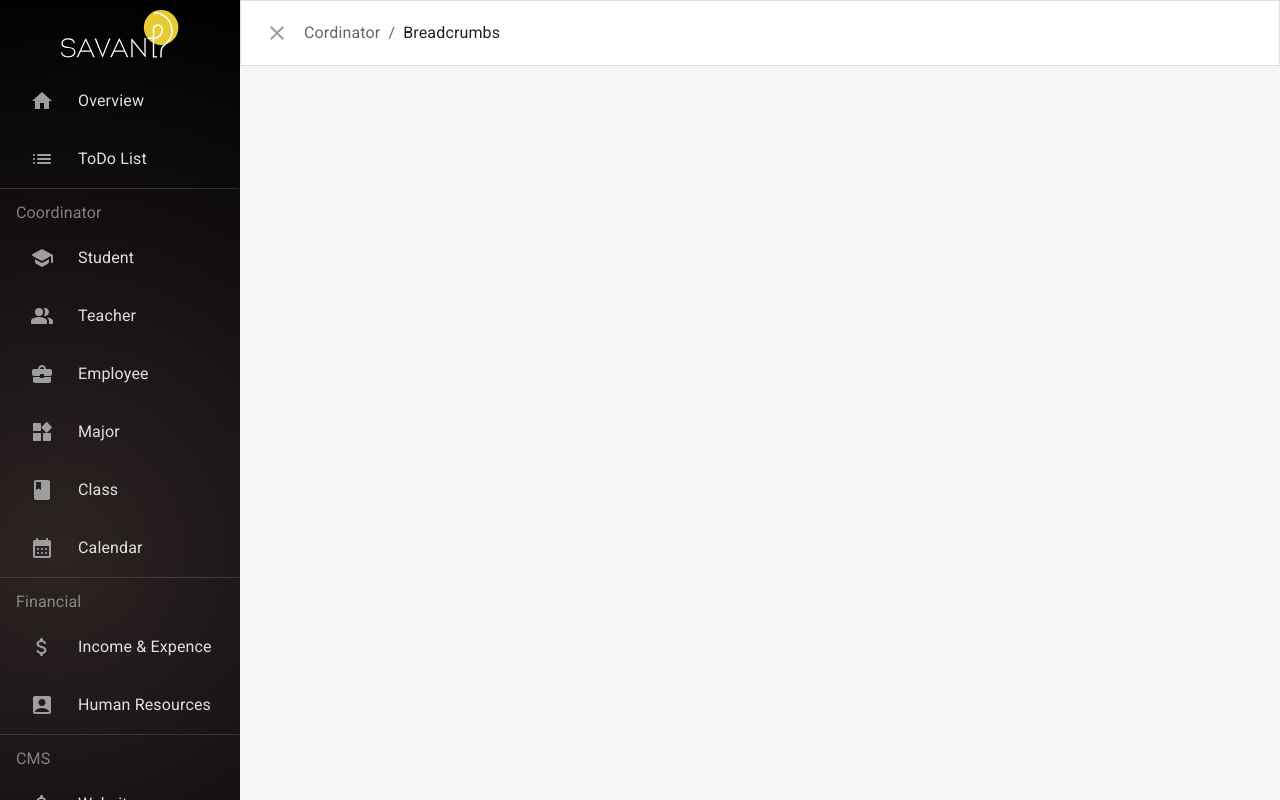
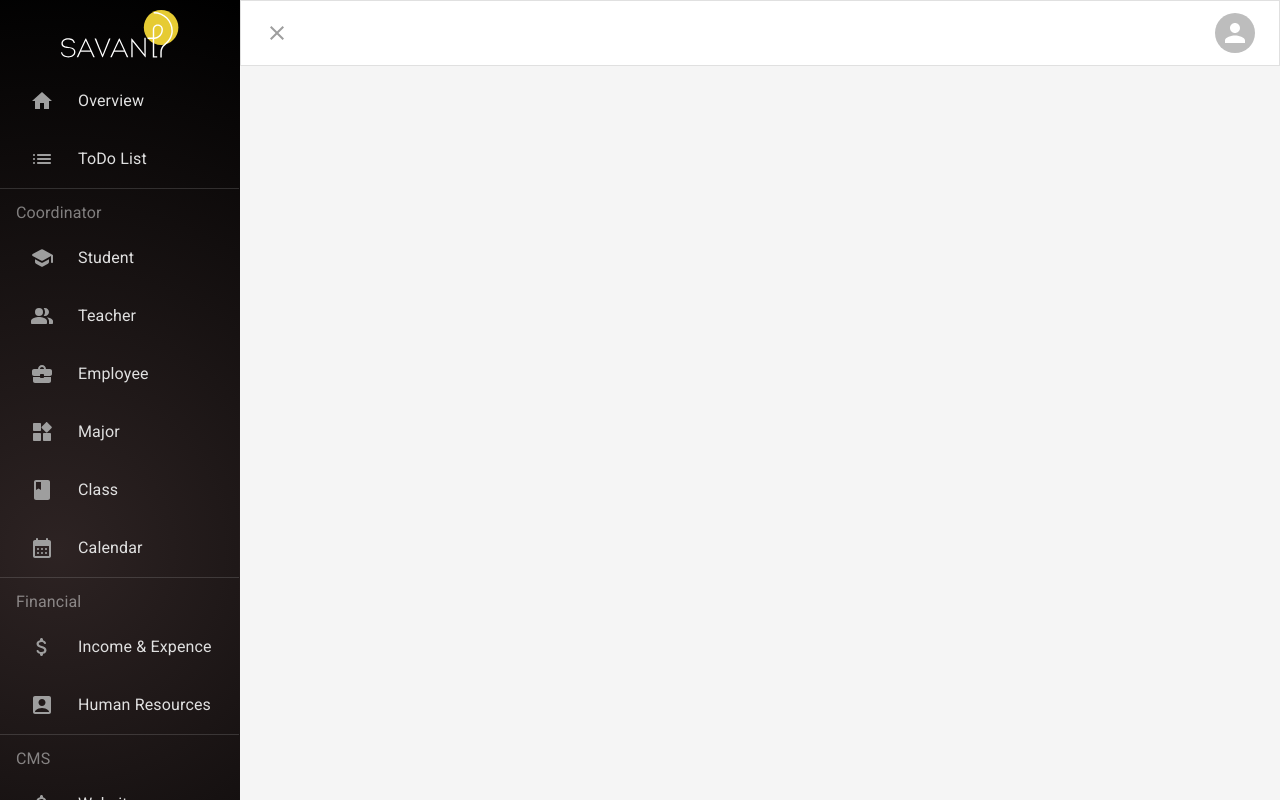
Before and after one commit to ayhamDev/Savant, a React (Vite) app in the folder Client/: page /_ in a window 1280 px wide. Built offline with nearby package versions, Linux system fonts and the light colour scheme.

Commit message:
changed some icons and added avatar with menu

```diff
--- /dev/null
+++ b/Client/src/components/AvatarMenu.tsx
@@ -0,0 +1,43 @@
+import * as React from 'react';
+import Button from '@mui/material/Button';
+import Menu from '@mui/material/Menu';
+import MenuItem from '@mui/material/MenuItem';
+import { IconButton, Avatar } from '@mui/material';
+
+export default function AvatarMenu(props: { src?: string, children?: string }) {
+  const [anchorEl, setAnchorEl] = React.useState<null | HTMLElement>(null);
+  const open = Boolean(anchorEl);
+  const handleClick = (event: React.MouseEvent<HTMLButtonElement>) => {
+    setAnchorEl(event.currentTarget);
+  };
+  const handleClose = () => {
+    setAnchorEl(null);
+  };
+
+  return (
+    <div>
+        <IconButton
+                id="basic-button"
+                aria-controls={open ? 'basic-menu' : undefined}
+                aria-haspopup="true"
+                aria-expanded={open ? 'true' : undefined}
+                onClick={handleClick}
+                 sx={{ p: 0 }}>
+            <Avatar {...props} alt="Remy Sharp" />
+        </IconButton>
+      <Menu
+      elevation={2}
+        id="basic-menu"
+        anchorEl={anchorEl}
+        open={open}
+        onClose={handleClose}
+        MenuListProps={{
+          'aria-labelledby': 'basic-button',
+        }}
+      >
+        <MenuItem onClick={handleClose}>My Account</MenuItem>
+        <MenuItem onClick={handleClose}>Logout</MenuItem>
+      </Menu>
+    </div>
+  );
+}
--- a/Client/src/components/DashboardPart.tsx
+++ b/Client/src/components/DashboardPart.tsx
@@ -10,9 +10,13 @@ import Typography from '@mui/material/Typography';
 import IconButton from '@mui/material/IconButton';
 import TodoIcon from '@mui/icons-material/ListRounded';
 import NewsIcon from '@mui/icons-material/NewspaperRounded';
-import NotificationsIcon from '@mui/icons-material/NotificationsActive';
+import NotificationsAtiveIcon from '@mui/icons-material/NotificationsActive';
+import NotificationsIcon from '@mui/icons-material/Notifications';
+import Menu from '@mui/icons-material/Menu';
 import CalendarIcon from '@mui/icons-material/CalendarMonthRounded';
+import CampaignIcon from '@mui/icons-material/Campaign';
 
+import AvatarMenu from "./AvatarMenu"
 import isMobile from 'is-mobile';
 
 import Breadcrumbs from '@mui/material/Breadcrumbs';
@@ -22,8 +26,8 @@ import SidebarItem from "./SidebarItem"
 import LogoWhite from "../assets/img/SavantWhite.svg"
 import SmallLogo from "../assets/img/SavantSmall.svg"
 
-import {SchoolRounded, AttachMoneyRounded, Home,PeopleAltRounded, BusinessCenterRounded,WidgetsRounded,ClassRounded,AccountBoxRounded, Menu, Close } from '@mui/icons-material';
-import { colors } from '@mui/material';
+import {SchoolRounded, AttachMoneyRounded, Home,PeopleAltRounded, BusinessCenterRounded,WidgetsRounded,ClassRounded,AccountBoxRounded, Close } from '@mui/icons-material';
+import { Avatar, colors, MenuItem, Tooltip } from '@mui/material';
 import { useTheme } from '@emotion/react';
 const drawerWidth = 240;
 
@@ -142,8 +146,8 @@ export default function Dashboard({children}: { children: JSX.Element }) {
       { label: "News",
       icon: <NewsIcon sx={{ color: colors.grey[500] }}  />
       },
-      { label: "Notifications",
-      icon: <NotificationsIcon sx={{ color: colors.grey[500] }}  />
+      { label: "Announcements",
+      icon: <CampaignIcon sx={{ color: colors.grey[500] }}  />
       },
     ]
   },
@@ -151,7 +155,6 @@ export default function Dashboard({children}: { children: JSX.Element }) {
 
 
 ])
-
   const handleDrawerOpen = () => {
     setOpen(true);
   };
@@ -160,24 +163,27 @@ export default function Dashboard({children}: { children: JSX.Element }) {
     setOpen(false);
   };
 
+
   return (
 
     <Box sx={{ display: 'flex',height:"100%" }}>
       {/* SideBar */}
       <CssBaseline />
       <AppBar position="fixed" open={open} variant="outlined" elevation={0} sx={{ bgcolor:'white' , color:"black" }}>
-        <Toolbar sx={{ ml: !open ? isMobile() ? "55px" : "65px" : "-10px", transition: "0.55s all" }}>
+        <Toolbar sx={{ justifyContent: "space-between" , ml: !open ? isMobile() ? "55px" : "65px" : "-10px", transition: "0.5s all" }}>
 
           <IconButton sx={{  p: "10px", color : "#9e9e9e"  ,mr:"5px"}} onClick={open ? handleDrawerClose : handleDrawerOpen} >
                     {open ? <Close  sx={{ color: "#9e9e9e" }} /> : <Menu sx={{ color : "#9e9e9e"}} />}
                     {/* theme.direction === 'rtl' ? <ChevronRightIcon /> : <ChevronLeftIcon /> */}
-                </IconButton>
-          <Breadcrumbs sx={{ overflow: "hidden",display: "flex" ,minWidth: "max-content" }} aria-label="breadcrumb">
+            </IconButton>
+            <AvatarMenu />
+            {/* <Breadcrumbs sx={{ overflow: "hidden",display: "flex" ,minWidth: "max-content" }} aria-label="breadcrumb">
             <Link underline="none" color="inherit" href="/">
               Cordinator
             </Link>
             <Typography color="text.primary">Breadcrumbs</Typography>
-        </Breadcrumbs>
+        </Breadcrumbs> */}
+
         </Toolbar>
       </AppBar>
 
--- a/Client/src/components/SidebarItem.tsx
+++ b/Client/src/components/SidebarItem.tsx
@@ -74,7 +74,6 @@ export default function SidebarItemSmall({ role,open }: {open : boolean, role: {
             </ListItem>
 
             }
-
           </div>
         ))
         }
```
Lines whose indentation alone changed are shown as unchanged.
